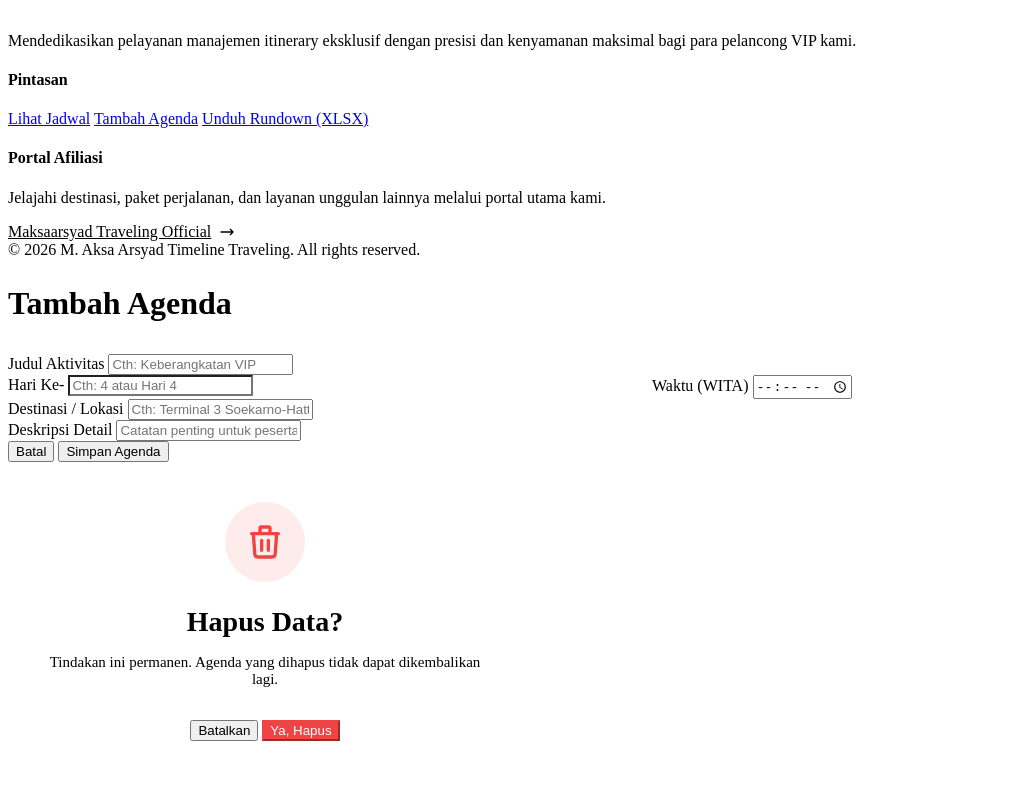
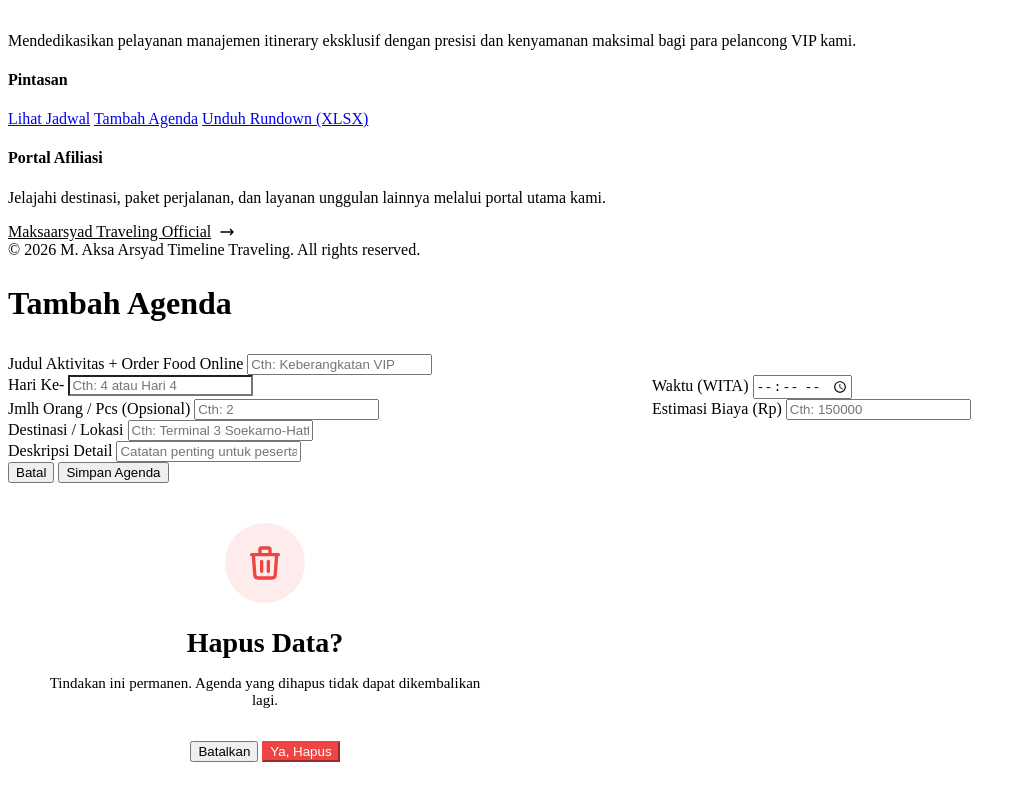
Before and after one commit to raphunteks/axtraveling, a website built with Vite: page index.html in a window 1280 px wide. Shown: the part 610-1415 px from the top of the page, without its empty margins (0-1026 px from the left). Built offline with nearby package versions, Linux system fonts and the light colour scheme; a web font is replaced by a local one.

Commit message:
Update index.html

```diff
--- a/index.html
+++ b/index.html
@@ -154,13 +154,12 @@
             <form id="rundownForm" class="standard-form">
                 <input type="hidden" id="agendaId">
                 <div class="form-group">
-                    <label>Judul Aktivitas</label>
+                    <label>Judul Aktivitas + Order Food Online</label>
                     <input type="text" id="agendaTitle" class="form-control" placeholder="Cth: Keberangkatan VIP" required>
                 </div>
                 <div style="display: flex; gap: 24px; flex-wrap: wrap;">
                     <div class="form-group" style="flex: 1; min-width: 150px;">
                         <label>Hari Ke-</label>
-                        <!-- UPGRADE: Mengubah Select Menjadi Text Input Bebas -->
                         <input type="text" id="agendaDay" class="form-control" placeholder="Cth: 4 atau Hari 4" required style="background: var(--color-canvas);">
                     </div>
                     <div class="form-group" style="flex: 1; min-width: 150px;">
@@ -168,6 +167,19 @@
                         <input type="time" id="agendaTime" class="form-control" required>
                     </div>
                 </div>
+
+                <!-- NEW FEATURE: ESTIMASI BIAYA & JUMLAH -->
+                <div style="display: flex; gap: 24px; flex-wrap: wrap;">
+                    <div class="form-group" style="flex: 1; min-width: 150px;">
+                        <label>Jmlh Orang / Pcs (Opsional)</label>
+                        <input type="number" id="agendaQty" class="form-control" placeholder="Cth: 2" min="1">
+                    </div>
+                    <div class="form-group" style="flex: 1; min-width: 150px;">
+                        <label>Estimasi Biaya (Rp)</label>
+                        <input type="number" id="agendaCost" class="form-control" placeholder="Cth: 150000" min="0">
+                    </div>
+                </div>
+
                 <div class="form-group">
                     <label>Destinasi / Lokasi</label>
                     <input type="text" id="agendaDest" class="form-control" placeholder="Cth: Terminal 3 Soekarno-Hatta" required>
```
